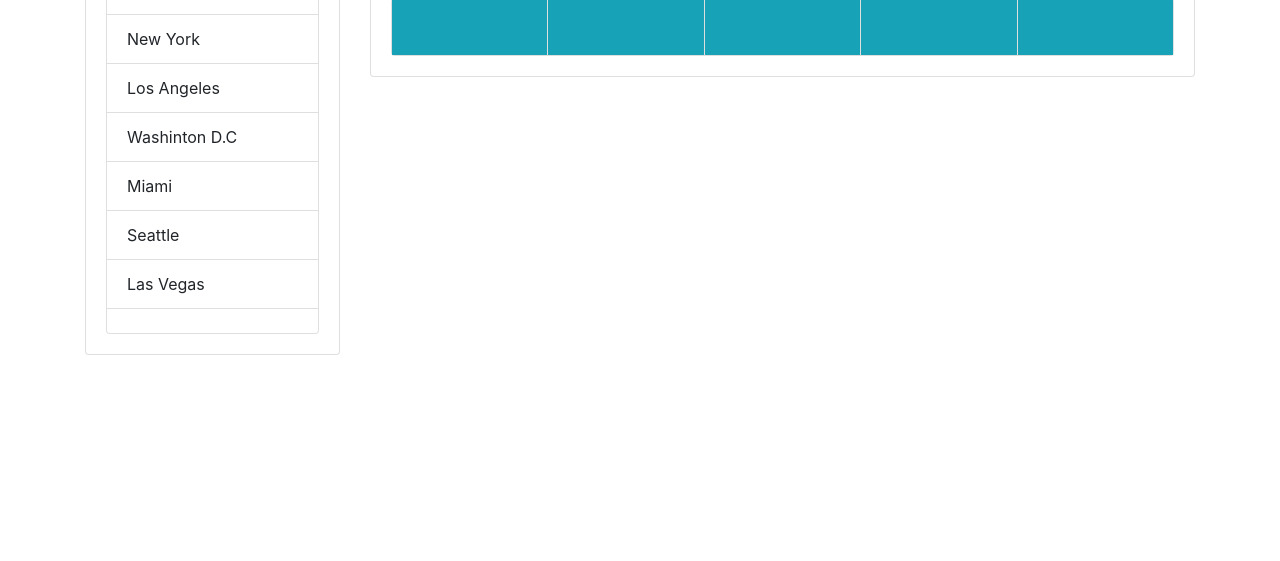
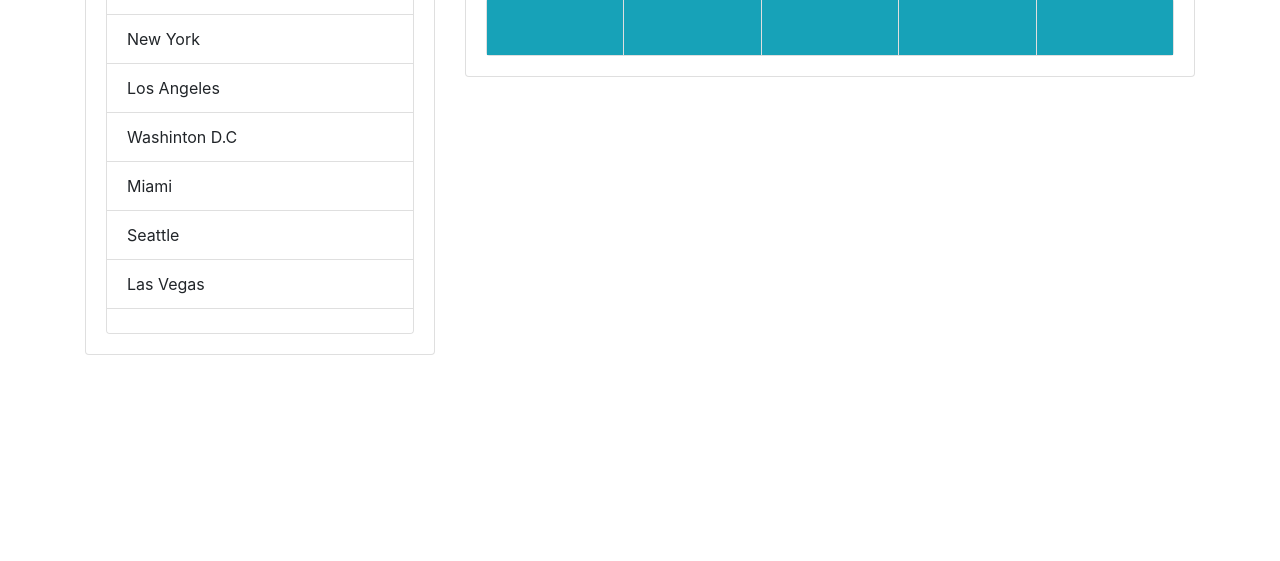
Before and after one commit to 7-Spades/AU-Homework-6, a plain HTML site: page index.html in a window 1280 px wide. Shown: the part 239-800 px from the top of the page. Drawn offline with nearby package versions, Linux system fonts and the light colour scheme; no server answers.

Commit message:
changed the size of search bar

```diff
--- a/index.html
+++ b/index.html
@@ -22,7 +22,7 @@
 
 <div class="container">
     <div class="row">
-        <div class="col-sm-12 col-md-12 col-lg-3">
+        <div class="col-sm-12 col-md-12 col-lg-4">
             <div class="card mb-4">
                 <div class="card-body">
                     <div class="input-group mb-3">
```
